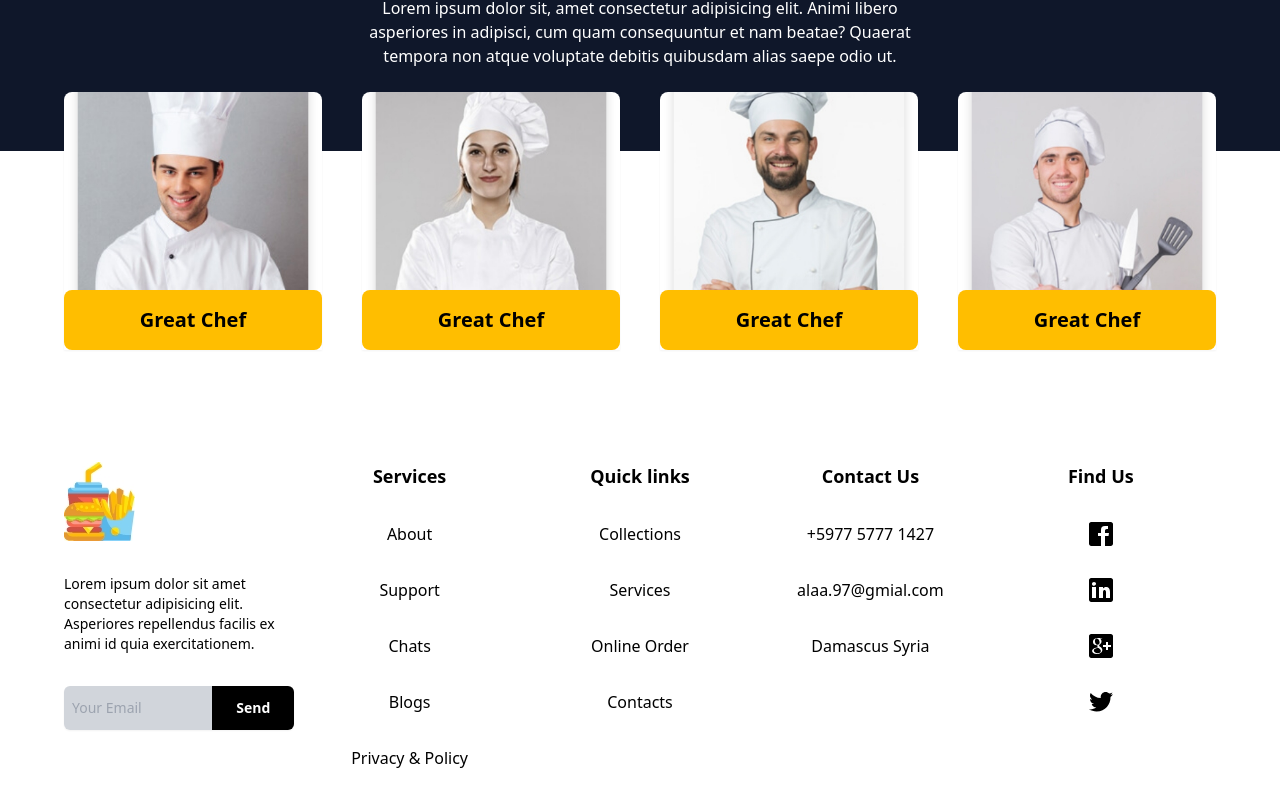
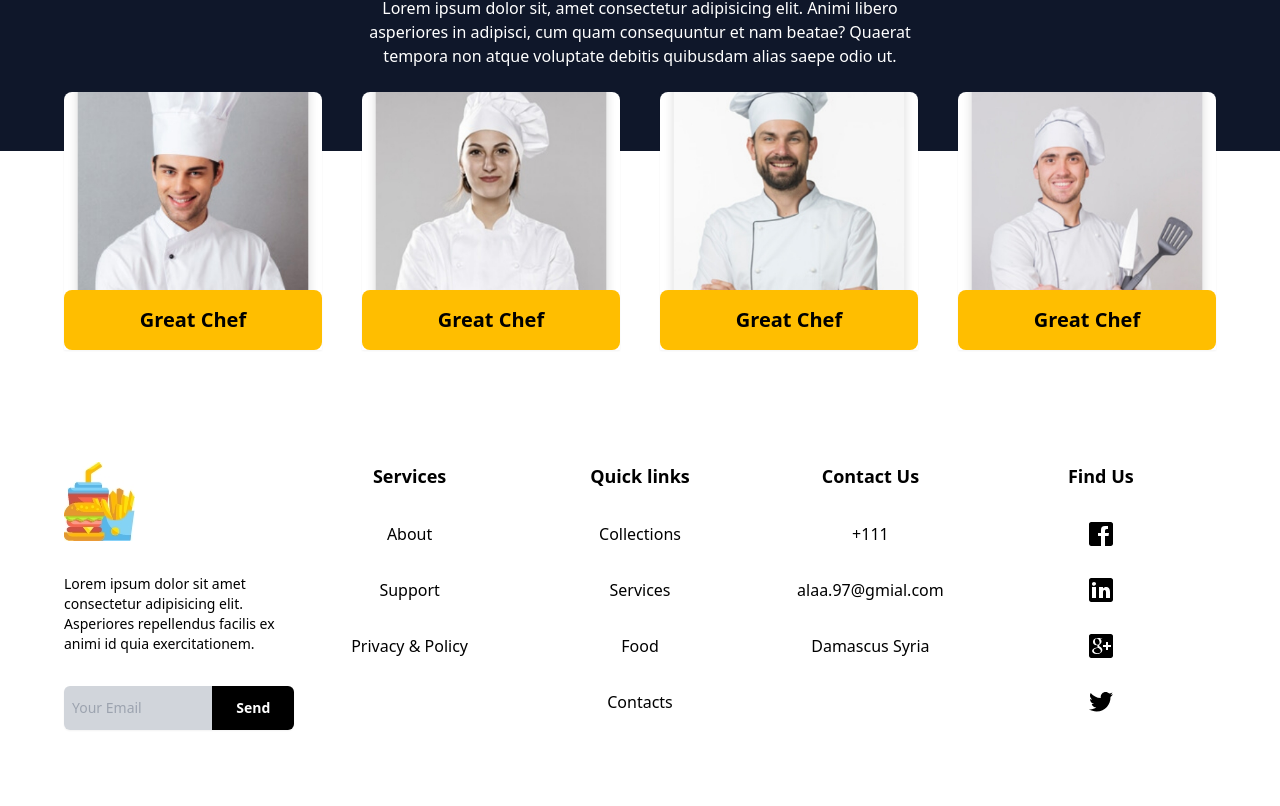
Before and after one commit to AlaaDq/tailwind-vue3, a Vue app: page / in a window 1280 px wide. Shown: the part 2585-3391 px from the top of the page. After the commit the page ends 3363 px from the top, so only its background shows below. Built offline with nearby package versions, Linux system fonts and the light colour scheme.

Commit message:
clean up

```diff
--- a/src/App.vue
+++ b/src/App.vue
@@ -1007,8 +1007,6 @@
         <div class="font-semibold text-lg w-24 lg:w-auto">Services</div>
         <div class="text-base">About</div>
         <div class="text-base">Support</div>
-        <div class="text-base">Chats</div>
-        <div class="text-base">Blogs</div>
         <div class="text-base">Privacy & Policy</div>
       </div>
       <div
@@ -1020,13 +1018,13 @@
           justify-start
           items-start
           lg:items-center
-          whitespace-nowrap
+
         "
       >
         <div class="font-semibold text-lg w-24 lg:w-auto">Quick links</div>
         <div class="text-base">Collections</div>
         <div class="text-base">Services</div>
-        <div class="text-base">Online Order</div>
+        <div class="text-base">Food</div>
         <div class="text-base">Contacts</div>
       </div>
       <div
@@ -1041,7 +1039,7 @@
         "
       >
         <div class="font-semibold text-lg w-24 lg:w-auto">Contact Us</div>
-        <div class="text-base">+5977 5777 1427</div>
+        <div class="text-base">+111</div>
         <div class="text-base">alaa.97@gmial.com</div>
         <div class="text-base">Damascus Syria</div>
       </div>
```
